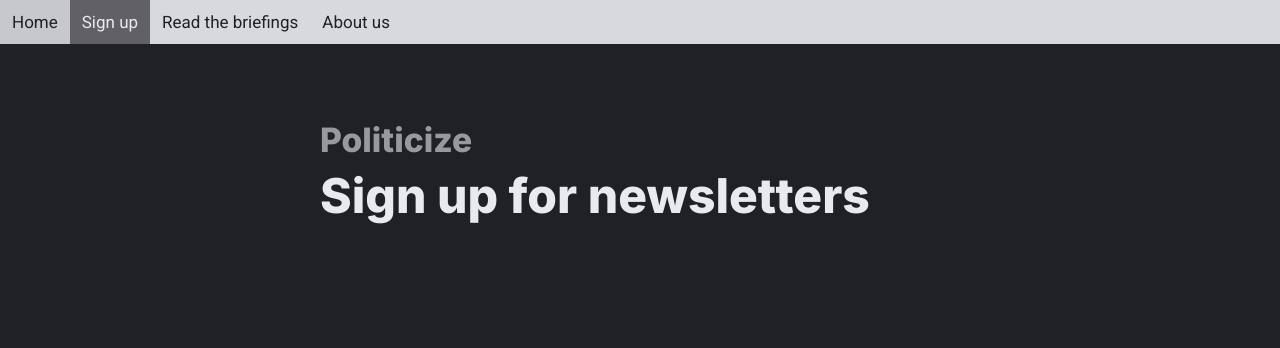
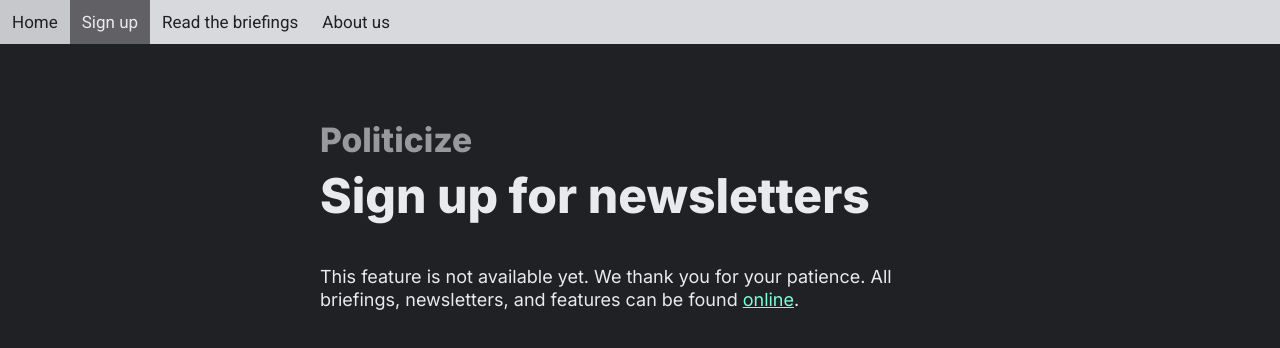
Before and after one commit to itbarsoum99/politicize, a plain HTML site: page signup/index.html in a window 1280 px wide. Drawn offline with Linux system fonts and the light colour scheme.

Commit message:
added note to signup page

```diff
--- a/signup/index.html
+++ b/signup/index.html
@@ -15,7 +15,7 @@
     <main class="content">
       <h1 class="firsthead">Politicize</h1>
       <h2 class="mainhead">Sign up for newsletters</h2>
-
+      <p>This feature is not available yet. We thank you for your patience. All briefings, newsletters, and features can be found <a href="/briefings/">online</a>.</p>
     </main>
   </body>
 </html>
```
